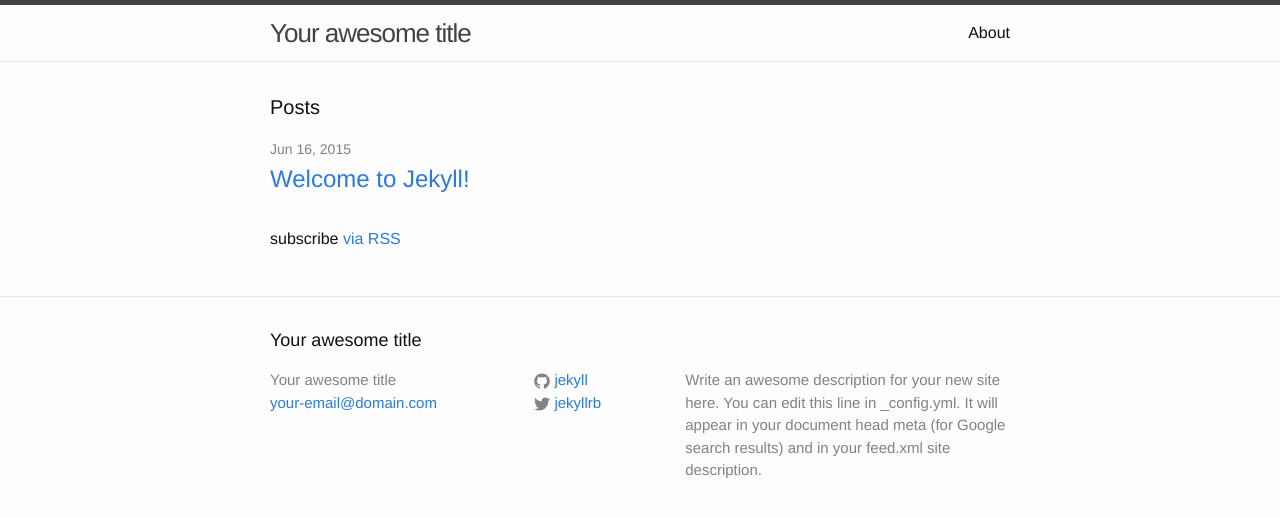
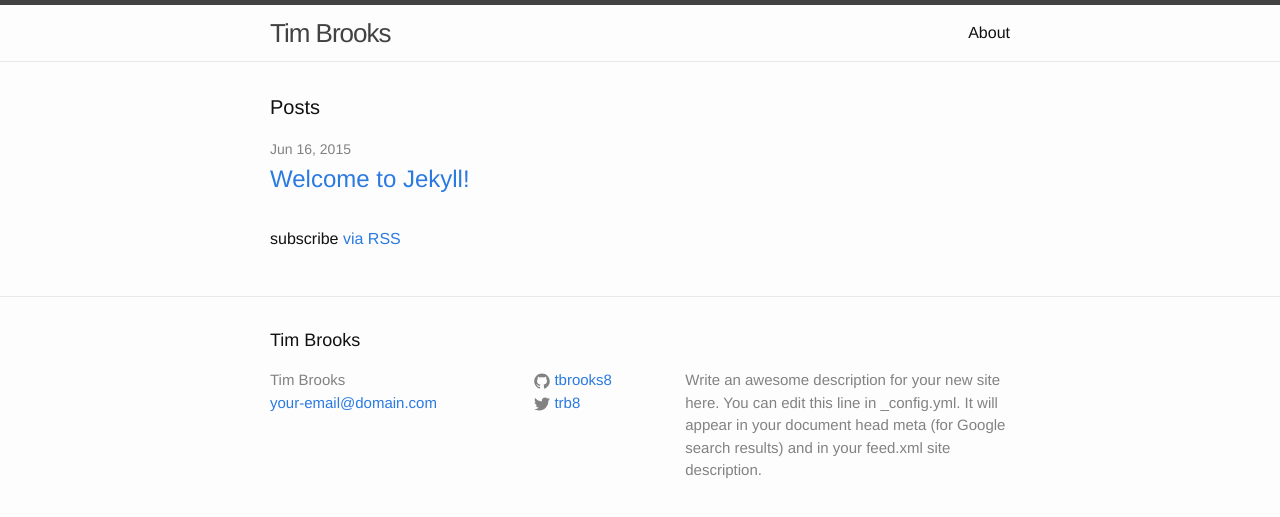
Before and after one commit to Tim-Brooks/tbrooks8.github.io, a Jekyll site: the page built from index.html, in a window 1280 px wide. Shown: the top 517 px of the page. Built offline with Jekyll 4.4.1, drawn with Linux system fonts in a browser that asks for light colours.

Commit message:
A few basic configuration changes

```diff
--- a/_config.yml
+++ b/_config.yml
@@ -1,14 +1,14 @@
 # Site settings
-title: Your awesome title
+title: Tim Brooks
 email: your-email@domain.com
 description: > # this means to ignore newlines until "baseurl:"
   Write an awesome description for your new site here. You can edit this
   line in _config.yml. It will appear in your document head meta (for
   Google search results) and in your feed.xml site description.
 baseurl: "" # the subpath of your site, e.g. /blog/
-url: "http://yourdomain.com" # the base hostname & protocol for your site
-twitter_username: jekyllrb
-github_username:  jekyll
+url: "http://tbrooks8.github.com" # the base hostname & protocol for your site
+twitter_username: trb8
+github_username:  tbrooks8
 
 # Build settings
 markdown: kramdown
```
